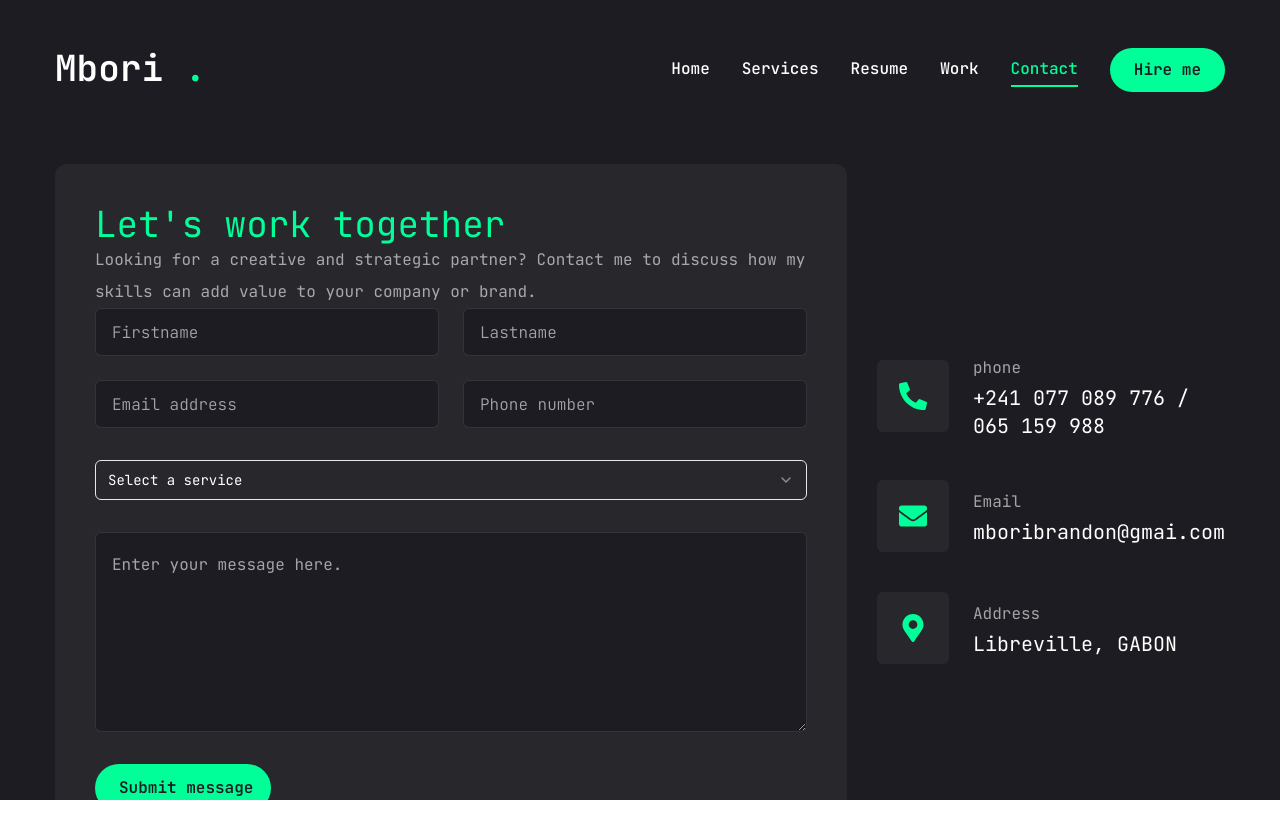
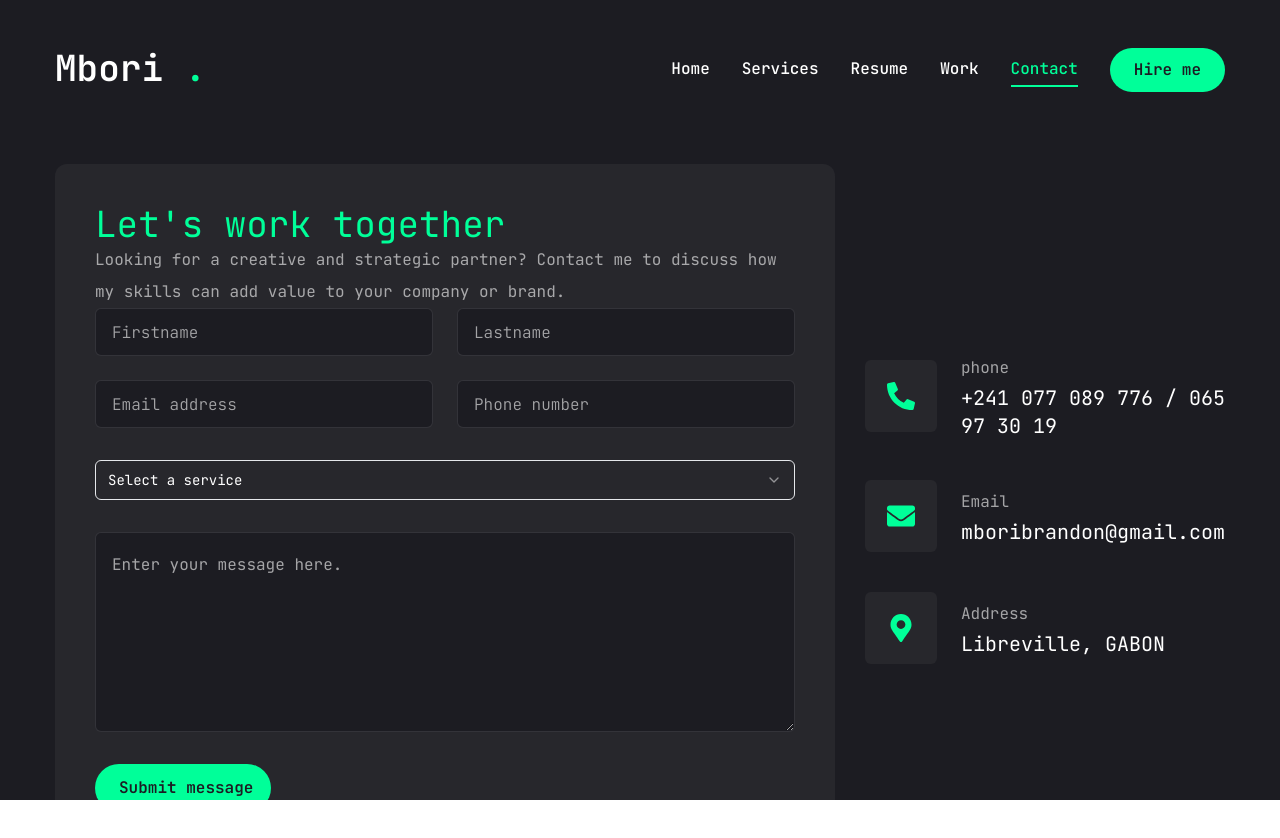
Before and after one commit to Edenchris10/NextJs13-mbori-portfolio, a Next.js app: page /contact in a window 1280 px wide. Shown: the top 838 px of the page. Built offline with nearby package versions, Linux system fonts and the light colour scheme.

Commit message:
Update page.jsx

```diff
--- a/app/contact/page.jsx
+++ b/app/contact/page.jsx
@@ -20,12 +20,12 @@ const info = [
   {
     icon: <FaPhoneAlt />,
     title: "phone",
-    description: "+241 077 089 776 / 065 159 988 ",
+    description: "+241 077 089 776 / 065 97 30 19 ",
   },
   {
     icon: <FaEnvelope />,
     title: "Email",
-    description: "mboribrandon@gmai.com",
+    description: "mboribrandon@gmail.com",
   },
   {
     icon: <FaMapMarkerAlt />,
```
